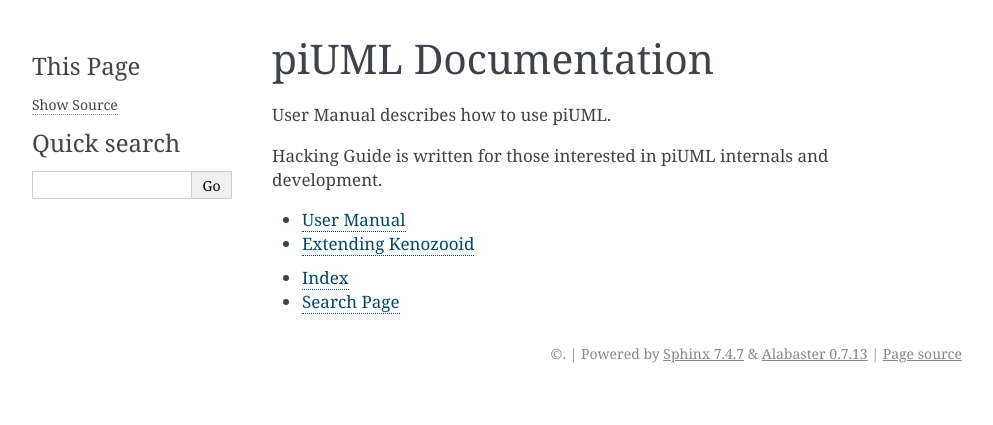
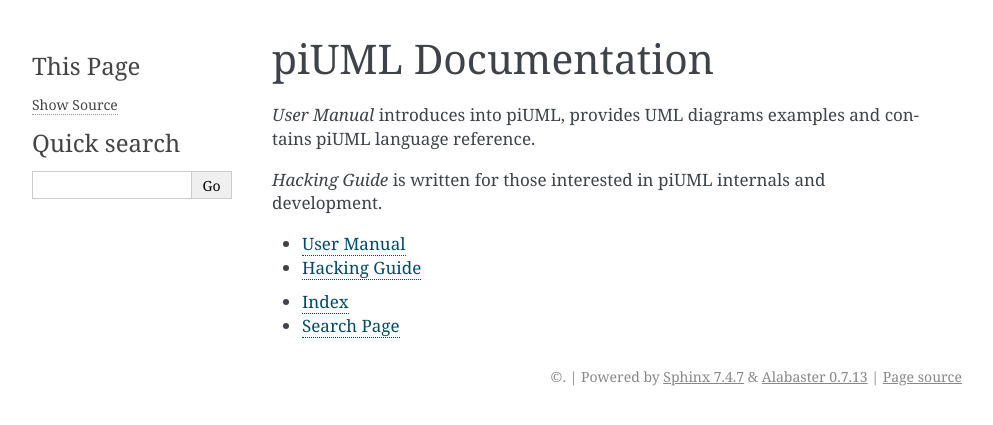
Before and after one commit to wrobell/piuml, a Sphinx documentation site: the page built from doc/index.txt, in a window 1280 px wide. Shown: the top 425 px of the page, without its empty margins (148-1141 px from the left). Built offline with Sphinx 7.4.7, drawn with Linux system fonts in a browser that asks for light colours; pages that are not in the unit, such as notebooks, are missing from menus.

Commit message:
- exteneded user manual skeleton to contain quick start and reference

```diff
--- a/doc/hacking/index.txt
+++ b/doc/hacking/index.txt
@@ -1,13 +1,13 @@
 
 .. _part-hacking:
 
-Extending Kenozooid
-===================
+Hacking Guide
+=============
 
 .. toctree::
    :maxdepth: 2
 
-   drvarch
+   intro
 
 * :ref:`genindex`
 * :ref:`search`
--- /dev/null
+++ b/doc/hacking/intro.txt
@@ -0,0 +1,2 @@
+piUML Internals Introduction
+============================
--- a/doc/index.txt
+++ b/doc/index.txt
@@ -1,11 +1,12 @@
 piUML Documentation
 ===================
 
-User Manual describes how to use piUML.
+*User Manual* introduces into piUML, provides UML diagrams examples and
+contains piUML language reference.
 
 .. _API Documentation: ../../api/index.html
 
-Hacking Guide is written for those interested in piUML internals and
+*Hacking Guide* is written for those interested in piUML internals and
 development.
 
 .. toctree::
--- /dev/null
+++ b/doc/user/ack.txt
@@ -0,0 +1,2 @@
+Acknowledgments
+===============
--- /dev/null
+++ b/doc/user/qstart.txt
@@ -0,0 +1,2 @@
+Quick Start
+===========
```
Also changed, not shown: doc/user/index.txt (+3 -9 lines), doc/user/intro.txt (added, +8 -0 lines), doc/user/ref.txt (added, +8 -0 lines).
